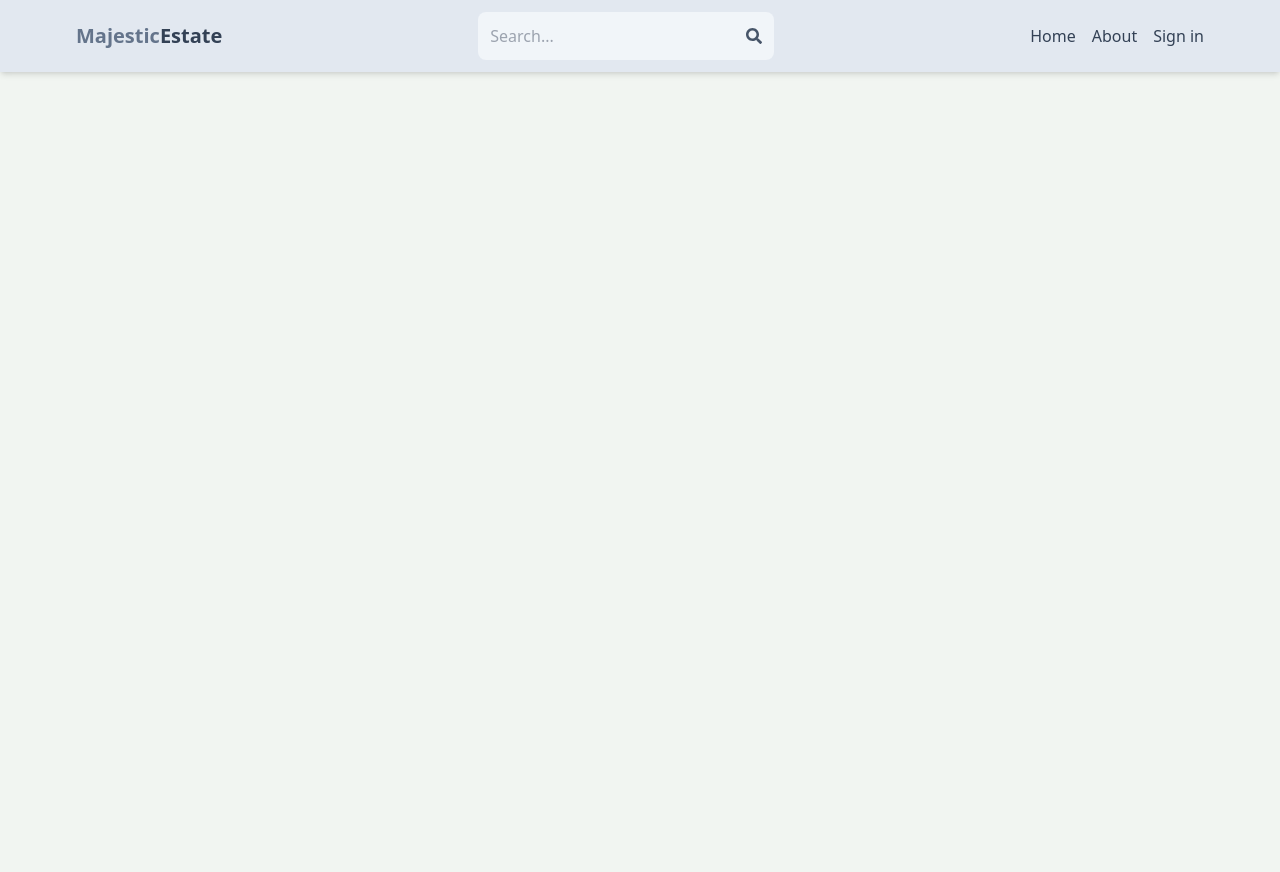
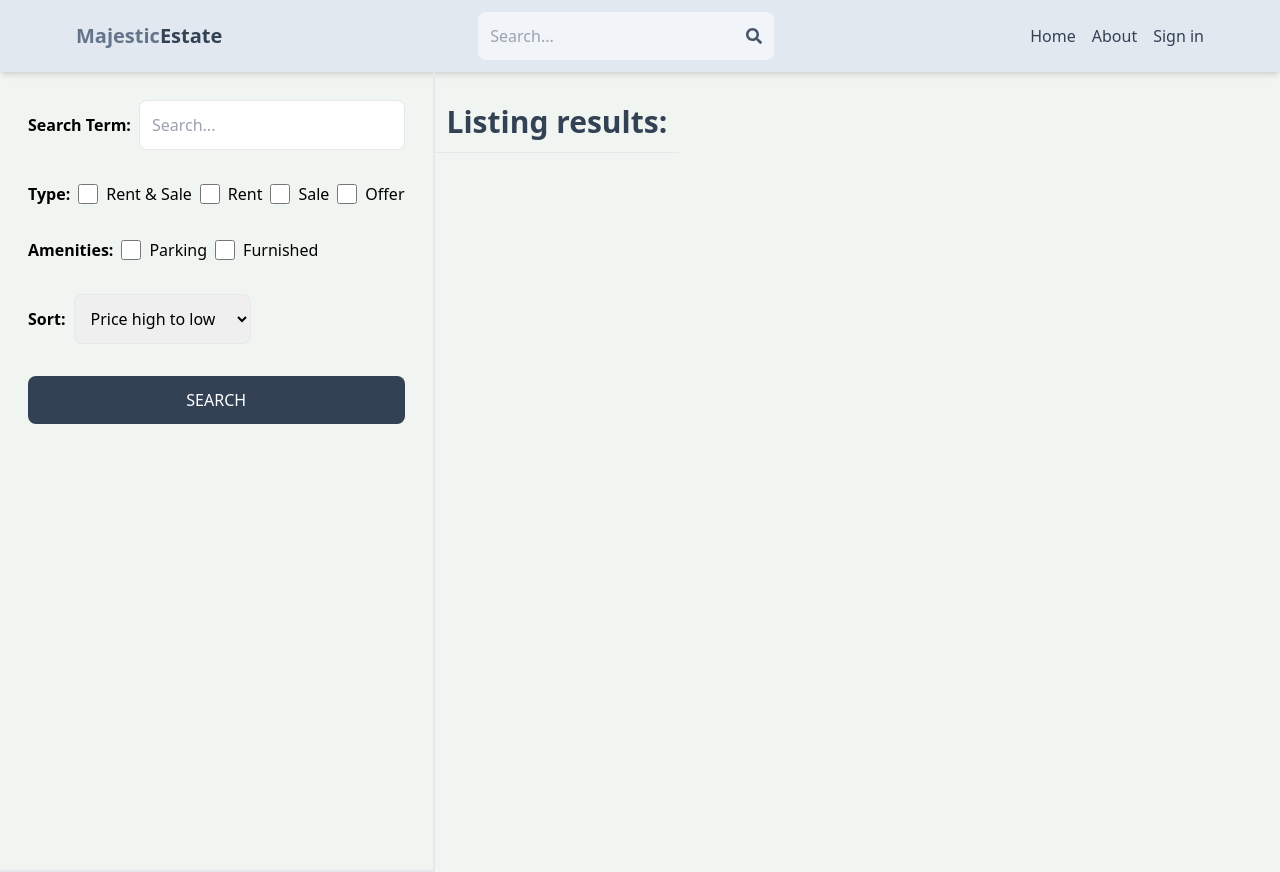
Before and after one commit to Mehvish-sggs/real-estate-app, a React (Vite) app in the folder client/: page /search in a window 1280 px wide. Before the commit the page ends 800 px from the top, so only its background shows below. Built offline with nearby package versions, Linux system fonts and the light colour scheme; no server answers.

Commit message:
Create search page UI

```diff
--- a/client/src/App.jsx
+++ b/client/src/App.jsx
@@ -9,6 +9,7 @@
 import CreateListing from "./Pages/CreateListing";
 import UpdateListing from "./Pages/UpdateListing";
 import Listing from "./Pages/Listing";
+import Search from "./Pages/Search";
 
 export default function App() {
   return (
@@ -19,6 +20,7 @@
         <Route path="/sign-in" element={<SignIn />} />
         <Route path="/sign-up" element={<SignUp />} />
         <Route path="/about" element={<About />} />
+        <Route path="/search" element={<Search />} />
         <Route path="/listing/:listingId" element={<Listing />} />
         <Route element={<PrivateRoute />}>
           <Route path="/profile" element={<Profile />} />
--- /dev/null
+++ b/client/src/Pages/Search.jsx
@@ -0,0 +1,114 @@
+import React from "react";
+
+export default function Search() {
+  return (
+    <div className="flex flex-col md:flex-row">
+      <div className="p-7  border-b-2 md:border-r-2 md:min-h-screen">
+        <form className="flex flex-col gap-8">
+          <div className="flex items-center gap-2">
+            <label className="whitespace-nowrap font-semibold ">
+              Search Term:
+            </label>
+            <input
+              type="text"
+              id="searchTerm"
+              placeholder="Search..."
+              className="border rounded-lg p-3 w-full"
+            />
+          </div>
+
+          {/* <div lassName="flex gap-2 flex-wrap items-center">
+            <label className="font-semibold">Type:</label>
+            <div className="flex gap-2">
+              <input type="checkbox" id="all" className="w-5" />
+              <span>Rent & Sale</span>
+            </div>
+            <div className="flex gap-2">
+              <input type="checkbox" id="rent" className="w-5" />
+              <span>Rent</span>
+            </div>
+            <div className="flex gap-2">
+              <input type="checkbox" id="sale" className="w-5" />
+              <span>Sale</span>
+            </div>
+            <div className="flex gap-2">
+              <input type="checkbox" id="offer" className="w-5" />
+              <span>Offer</span>
+            </div>
+          </div> */}
+
+          <div className="flex gap-2 items-center">
+            <label className="font-semibold">Type:</label>
+            <div className="flex gap-2">
+              <div className="flex items-center gap-2">
+                <input
+                  type="checkbox"
+                  id="all"
+                  className="w-5"
+                  style={{ width: "20px", height: "20px" }}
+                />
+                <span>Rent & Sale</span>
+              </div>
+              <div className="flex items-center gap-2">
+                <input
+                  type="checkbox"
+                  id="rent"
+                  className="w-5"
+                  style={{ width: "20px", height: "20px" }}
+                />
+                <span>Rent</span>
+              </div>
+              <div className="flex items-center gap-2">
+                <input
+                  type="checkbox"
+                  id="sale"
+                  className="w-5"
+                  style={{ width: "20px", height: "20px" }}
+                />
+                <span>Sale</span>
+              </div>
+              <div className="flex items-center gap-2">
+                <input
+                  type="checkbox"
+                  id="offer"
+                  className="w-5"
+                  style={{ width: "20px", height: "20px" }}
+                />
+                <span>Offer</span>
+              </div>
+            </div>
+          </div>
+
+          <div className="flex gap-2 flex-wrap items-center">
+            <label className="font-semibold">Amenities:</label>
+            <div className="flex gap-2">
+              <input type="checkbox" id="parking" className="w-5" />
+              <span>Parking</span>
+            </div>
+            <div className="flex gap-2">
+              <input type="checkbox" id="furnished" className="w-5" />
+              <span>Furnished</span>
+            </div>
+          </div>
+          <div className="flex items-center gap-2">
+            <label className="font-semibold">Sort:</label>
+            <select id="sort_order" className="border rounded-lg p-3">
+              <option>Price high to low</option>
+              <option>Price low to hight</option>
+              <option>Latest</option>
+              <option>Oldest</option>
+            </select>
+          </div>
+          <button className="bg-slate-700 text-white p-3 rounded-lg uppercase hover:opacity-95">
+            Search
+          </button>
+        </form>
+      </div>
+      <div className="">
+        <h1 className="text-3xl font-semibold border-b p-3 text-slate-700 mt-5">
+          Listing results:
+        </h1>
+      </div>
+    </div>
+  );
+}
```
